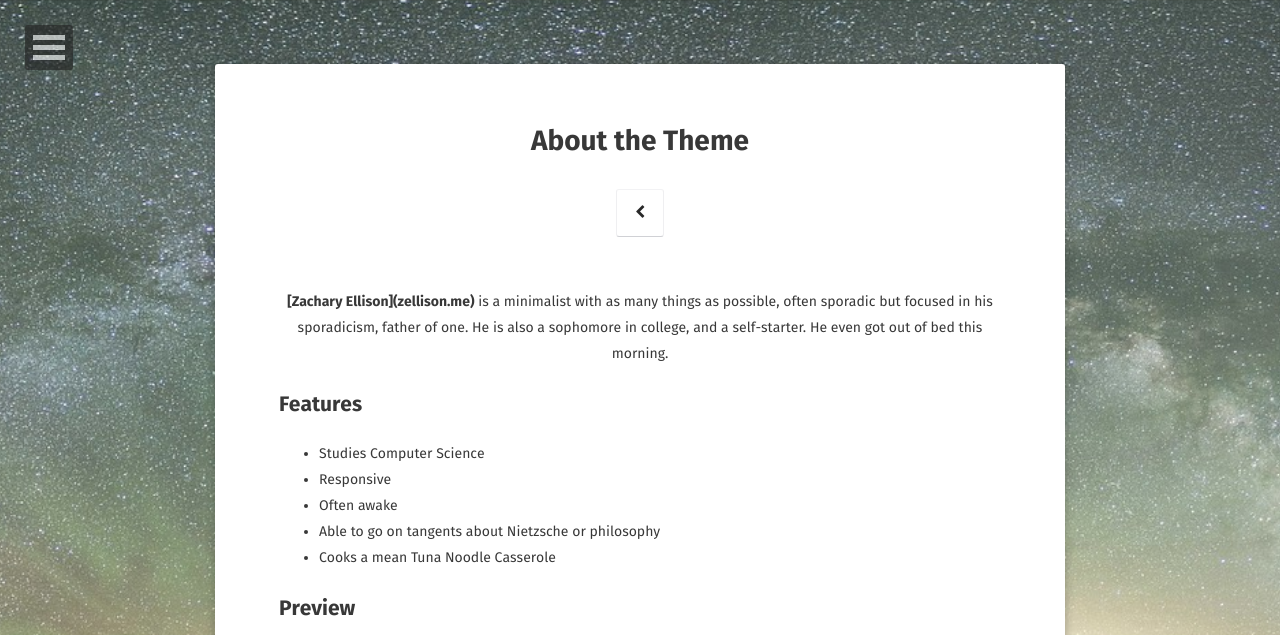
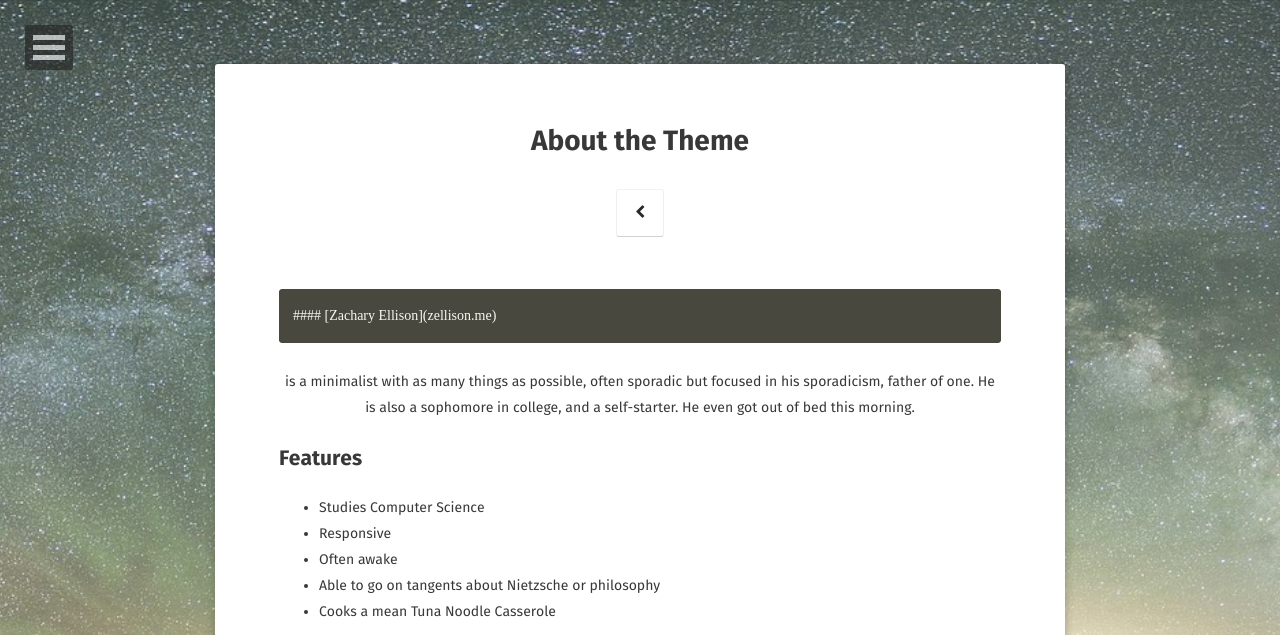
Before and after one commit to ZacharyEllison/ZacharyEllison.github.io, a Jekyll site: the page built from about/index.md, in a window 1280 px wide, cut to the strip 0-635 px from the top of the page. Built offline with Jekyll 4.4.1, drawn with Linux system fonts in a browser that asks for light colours; some web fonts are replaced.

```diff
--- a/about/index.md
+++ b/about/index.md
@@ -5,9 +5,8 @@ tags: [about, Zachary, family]
 date: 2018-03-03
 comments: false
 ---
-
-<center><b>[Zachary Ellison](zellison.me)</b>
-is a minimalist with as many things as possible, often sporadic but focused in his sporadicism, father of one. He is also a sophomore in college, and a self-starter. He even got out of bed this morning.</center>
+    #### [Zachary Ellison](zellison.me)
+<center>is a minimalist with as many things as possible, often sporadic but focused in his sporadicism, father of one. He is also a sophomore in college, and a self-starter. He even got out of bed this morning.</center>
 
 ## Features
 * Studies Computer Science
```
